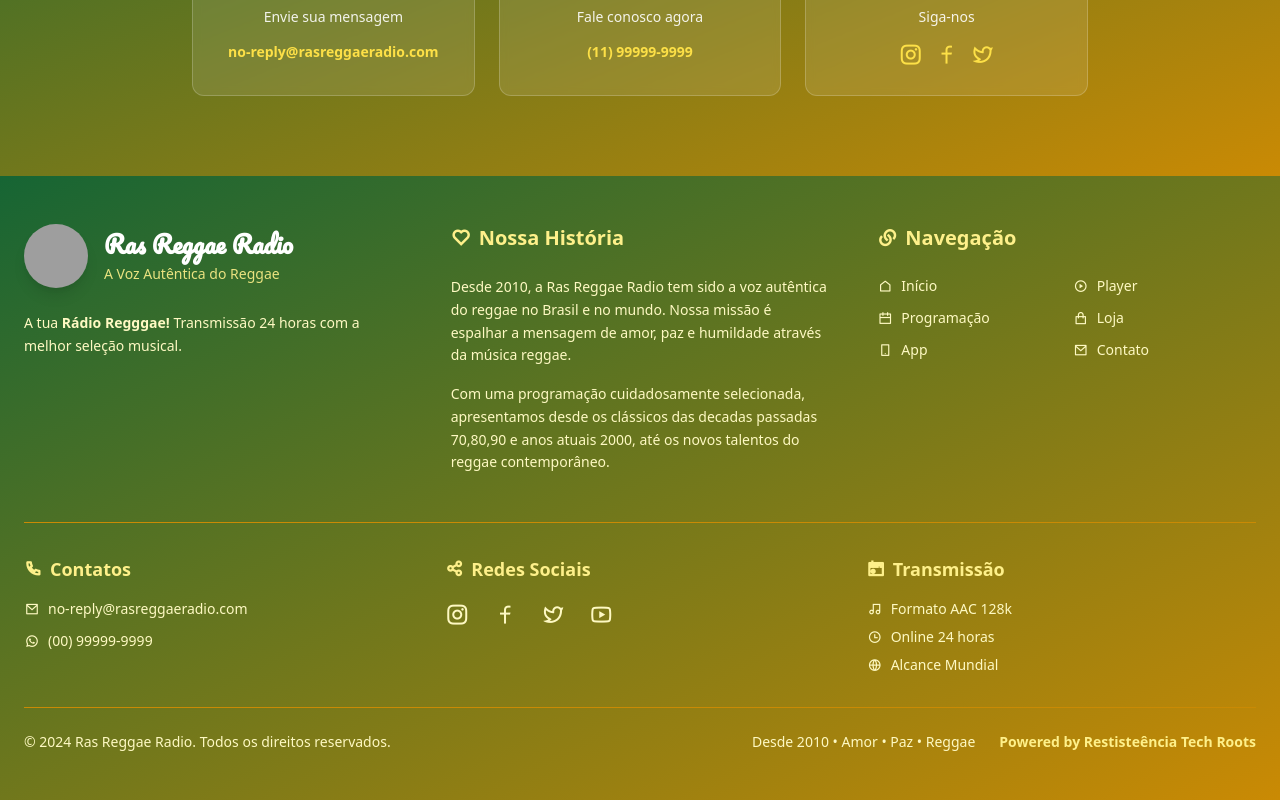
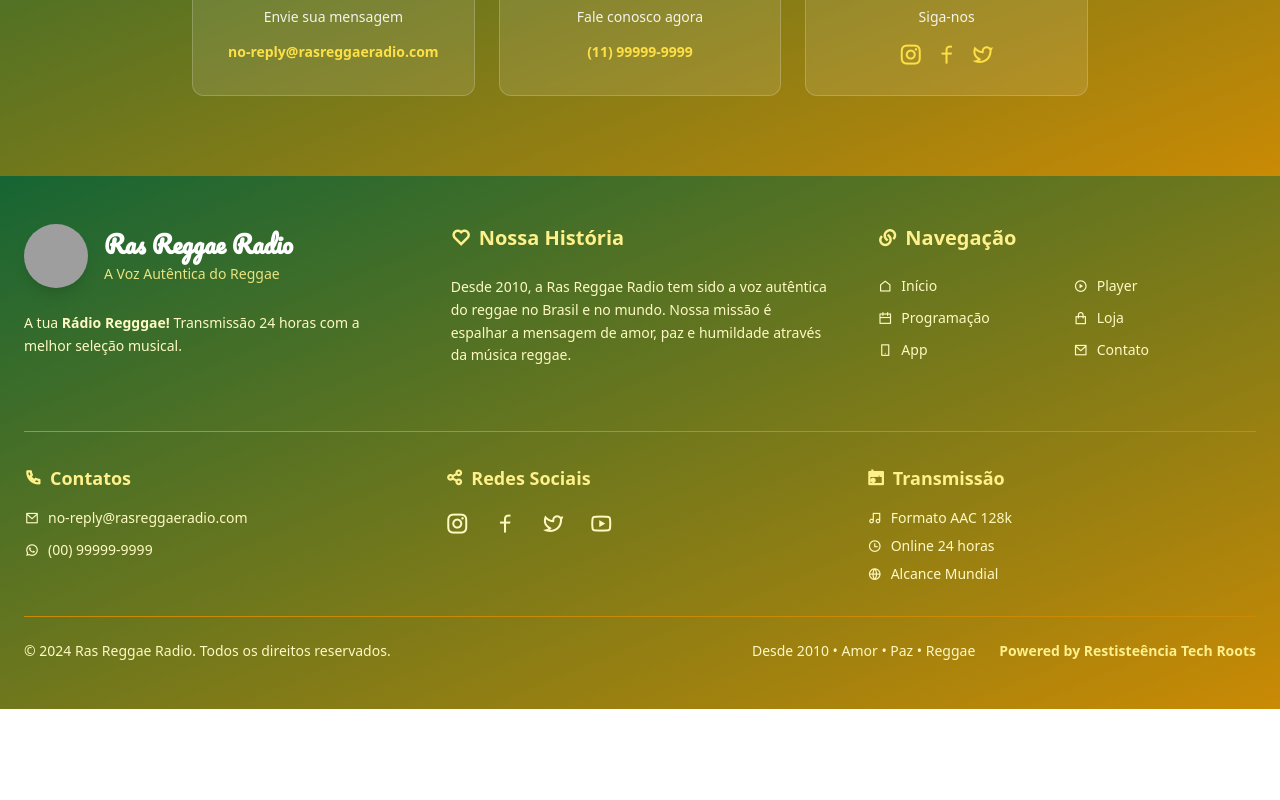
Before and after one commit to adilson2010/project-radio-mobile, a React (Vite) app: page / in a window 1280 px wide. Shown: the part 4173-4973 px from the top of the page. After the commit the page ends 4882 px from the top, so only its background shows below. Built offline with nearby package versions, Linux system fonts and the light colour scheme; grey boxes are pictures that could not be loaded.

Commit message:
Atulizado texto footer

```diff
--- a/src/components/feature/Footer.tsx
+++ b/src/components/feature/Footer.tsx
@@ -51,7 +51,7 @@ export default function Footer() {
               </div>
             </div>
             <p className="text-yellow-100 text-sm leading-relaxed max-w-sm mx-auto md:mx-0">
-              A tua <b>Rádio Regggae! </b> Transmissão 24 horas com a melhor seleção musical.
+              A tua <b>Rádio Regggae!</b> Transmissão 24 horas com a melhor seleção musical.
             </p>
           </div>
 
@@ -64,10 +64,6 @@ export default function Footer() {
             <p className="text-yellow-100 text-sm leading-relaxed mb-4">
               Desde 2010, a Ras Reggae Radio tem sido a voz autêntica do reggae no Brasil e no mundo.
               Nossa missão é espalhar a mensagem de amor, paz e humildade através da música reggae.
-            </p>
-            <p className="text-yellow-100 text-sm leading-relaxed">
-              Com uma programação cuidadosamente selecionada, apresentamos desde os clássicos das decadas passadas 70,80,90 e anos atuais 2000,
-              até os novos talentos do reggae contemporâneo.
             </p>
           </div>
 
```
